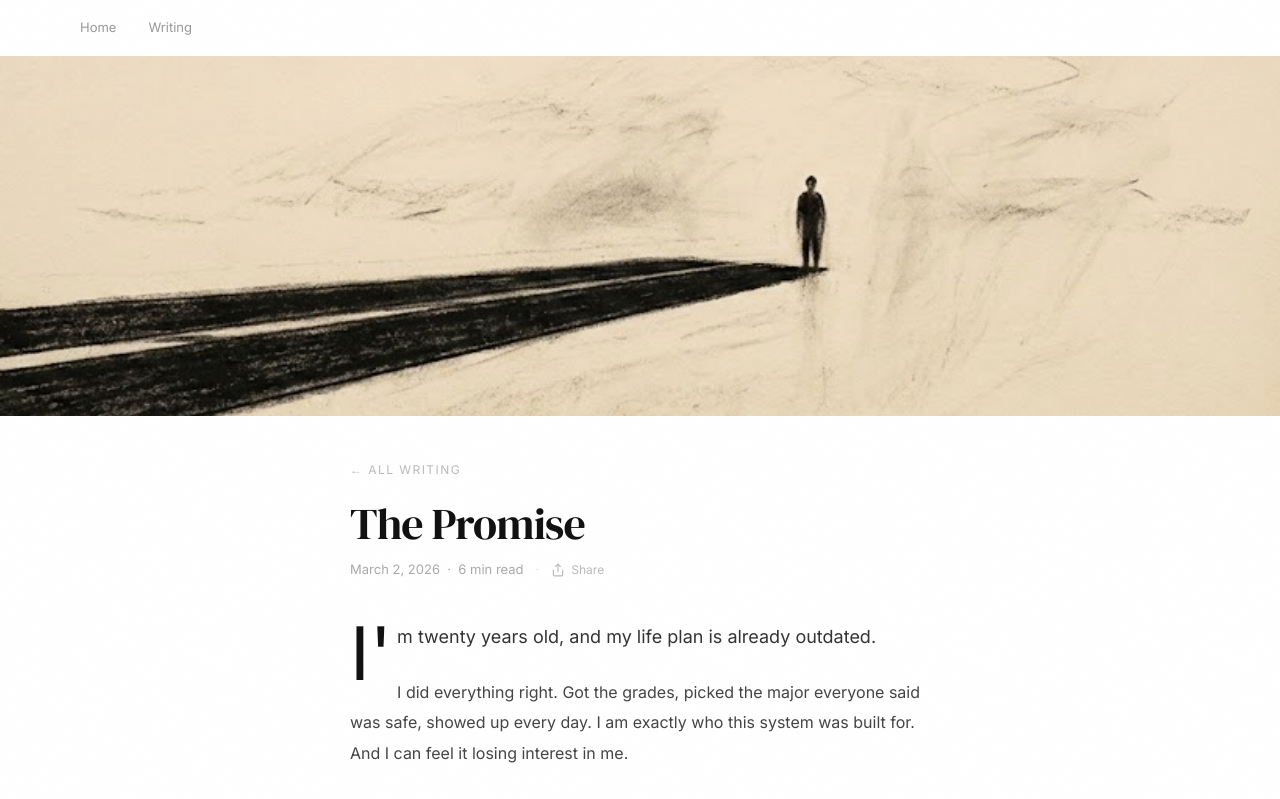
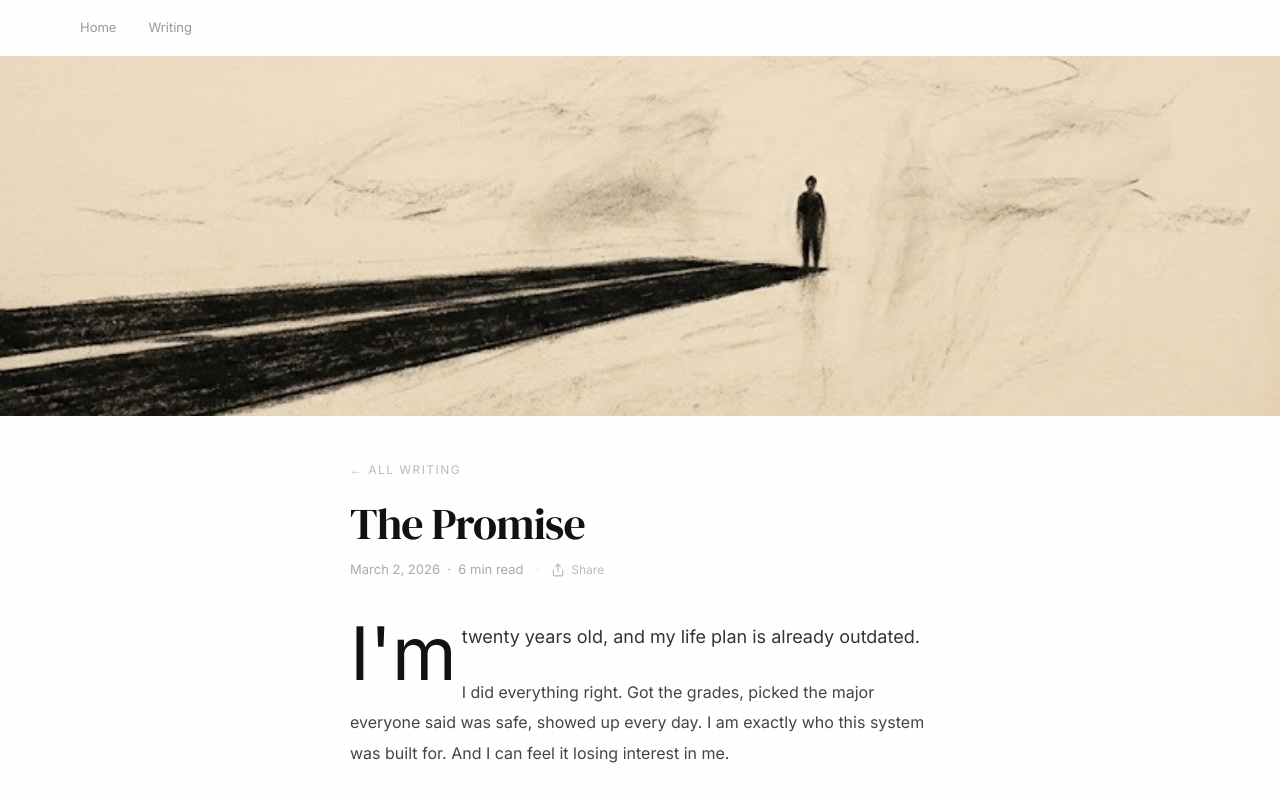
Before and after one commit to quik2/quinnkiefer.com, a Next.js app: page /blog/the-promise in a window 1280 px wide. Shown: the top 799 px of the page. Built offline with nearby package versions, Linux system fonts and the light colour scheme.

Commit message:
Add Vercel Analytics

```diff
--- a/package.json
+++ b/package.json
@@ -12,6 +12,7 @@
     "lint": "next lint"
   },
   "dependencies": {
+    "@vercel/analytics": "^1.6.1",
     "framer-motion": "^12.34.3",
     "gray-matter": "^4.0.3",
     "lenis": "^1.3.17",
--- a/src/app/globals.css
+++ b/src/app/globals.css
@@ -30,14 +30,15 @@ body::before {
   background-size: 256px;
 }
 
-/* drop cap on first paragraph of articles */
-.article-body .prose > p:first-of-type::first-letter {
+/* drop cap — use <span class="drop-cap"> in MDX for full-word control */
+.drop-cap {
   float: left;
   font-size: 4.1em;
   line-height: 0.82;
   margin-right: 0.07em;
   margin-top: 0.06em;
   color: #111;
+  font-style: normal;
 }
 
 /* link underline draw — applies to elements with class draw-link */
--- a/src/app/layout.tsx
+++ b/src/app/layout.tsx
@@ -1,5 +1,6 @@
 import type { Metadata } from "next";
 import { Inter, DM_Serif_Display } from "next/font/google";
+import { Analytics } from "@vercel/analytics/next";
 import "./globals.css";
 
 const inter = Inter({
@@ -47,6 +48,7 @@ export default function RootLayout({
       </head>
       <body className="font-sans antialiased">
         {children}
+        <Analytics />
       </body>
     </html>
   );
--- a/src/content/blog/the-promise.mdx
+++ b/src/content/blog/the-promise.mdx
@@ -5,7 +5,7 @@ description: "I'm twenty years old, and my life plan is already outdated."
 image: "/thepromise.jpg"
 ---
 
-I'm twenty years old, and my life plan is already outdated.
+<span className="drop-cap">I'm</span> twenty years old, and my life plan is already outdated.
 
 I did everything right. Got the grades, picked the major everyone said was safe, showed up every day. I am exactly who this system was built for. And I can feel it losing interest in me.
 
```
Also changed, not shown: 1 other file (tests, documents, lock files or other folders).
